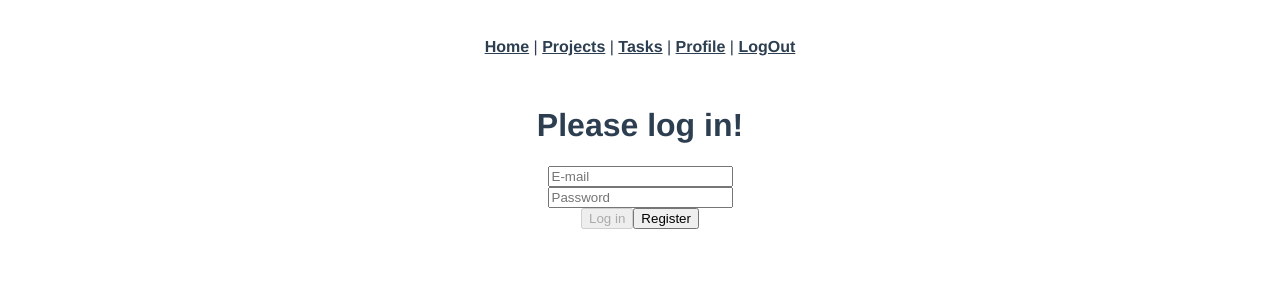
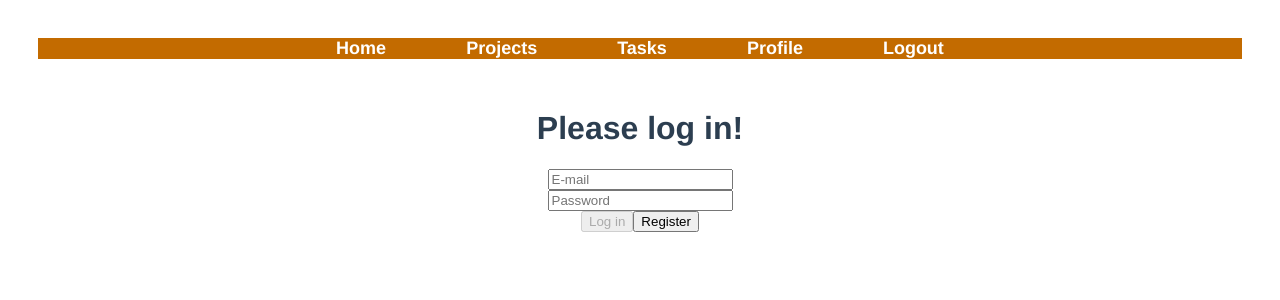
Before and after one commit to BendiKiss/BendiKiss-PWA_Proj.Man.Sys_Frontend, a Vue app in the folder frontend/: page /login in a window 1280 px wide. Shown: the top 300 px of the page. Built offline with nearby package versions, Linux system fonts and the light colour scheme.

Commit message:
file clean up

```diff
--- a/frontend/babel.config.js
+++ /dev/null
@@ -1,5 +0,0 @@
-module.exports = {
-  presets: [
-    '@vue/cli-plugin-babel/preset'
-  ]
-}
--- a/frontend/src/App.vue
+++ b/frontend/src/App.vue
@@ -31,10 +31,10 @@ export default {
 
   a {
     font-weight: bold;
-    color: #2c3e50;
+    color: #ffffff;
 
     &.router-link-exact-active {
-      color: #42b983;
+      color: #ffbb00;
     }
   }
 }
--- a/frontend/src/components/Nav.vue
+++ b/frontend/src/components/Nav.vue
@@ -1,11 +1,21 @@
 <template>
-    <nav class="navbar navbar-expand navbar-dark fixed-top">
-        <div class="container">
-            <router-link to="/">Home</router-link> |
-            <router-link to="/projects">Projects</router-link> |
-            <router-link to="/tasks">Tasks</router-link> |
-                <a href="#">Profile</a> |
-                <a @click="logOut()">LogOut</a>
+    <nav class="nav-container">
+        <div class="nav-menu">
+            <li class="nav-item">
+                <router-link to="/" class="nav-link">Home</router-link>
+            </li>
+            <li class="nav-item">
+                <router-link to="/projects" class="nav-link">Projects</router-link>
+            </li>
+            <li class="nav-item">
+                <router-link to="/tasks" class="nav-link">Tasks</router-link>
+            </li>
+            <li class="nav-item">
+                <router-link to="/profile" class="nav-link">Profile</router-link>
+            </li>
+            <li class="nav-item">
+               <a @click="logOut()" class="nav-link">Logout</a>
+            </li>
         </div>
     </nav>
 
@@ -27,7 +37,33 @@ export default  {
 </script>
 
 <style lang="scss" scoped>
-a{
-    text-decoration: underline;
+.nav-container {
+  background-color: #c36b00;
+  display: flex;
+  justify-content: center;
+  color: #fff;
+  font-size: large;
+}
+
+.nav-menu {
+  display: flex;
+  list-style: none;
+  padding: 0;
+}
+
+.nav-item {
+  margin: 0 30px;
+}
+
+.nav-link {
+  color: #fff;
+  text-decoration: none;
+  padding: 10px;
+  transition: color 0.3s ease;
+}
+
+.nav-link:hover {
+  color: #ffcc00;
+ text-decoration: underline;
 }
 </style>
--- a/frontend/src/router/index.js
+++ b/frontend/src/router/index.js
@@ -11,8 +11,8 @@ const routes = [
   {
     path: '/profile',
     name: 'Profile',
-    component: () => import('../views/ProjectListView.vue'),
-    meta: { requiresAuth: false }
+    component: () => import('../views/ProfileView.vue'),
+    meta: { requiresAuth: true }
   },
   {
     path: '/projects',
--- a/frontend/src/views/ProfileView.vue
+++ b/frontend/src/views/ProfileView.vue
@@ -0,0 +1,26 @@
+<template>
+    <div >
+        <h4>
+          {{ user.name }}
+        </h4>
+        <p>
+          {{ user.username }}
+        </p>
+
+    </div>
+
+</template>
+
+<script>
+export default {
+    setup () {
+
+
+        return {}
+    }
+}
+</script>
+
+<style lang="scss" scoped>
+
+</style>
--- a/frontend/src/views/ProjectEdit.View.vue
+++ b/frontend/src/views/ProjectEdit.View.vue
@@ -2,13 +2,6 @@
     <div>
         <h1>This is the edit project page!</h1>
     </div>
-    <div v-for="item in todo" :key="item._id">
-        Author: <h4>{{item.author}}</h4>
-        Todo Item: <p>{{item.todo}}</p>
-      </div>
-
-    <hr>
-
     <input type="text" placeholder="Project name" v-model="pState.newpName">
     <!-- <span> Test: {{ pState.newpName }} </span> -->
     <br>
```
Also changed, not shown: frontend/.browserslistrc (deleted).
